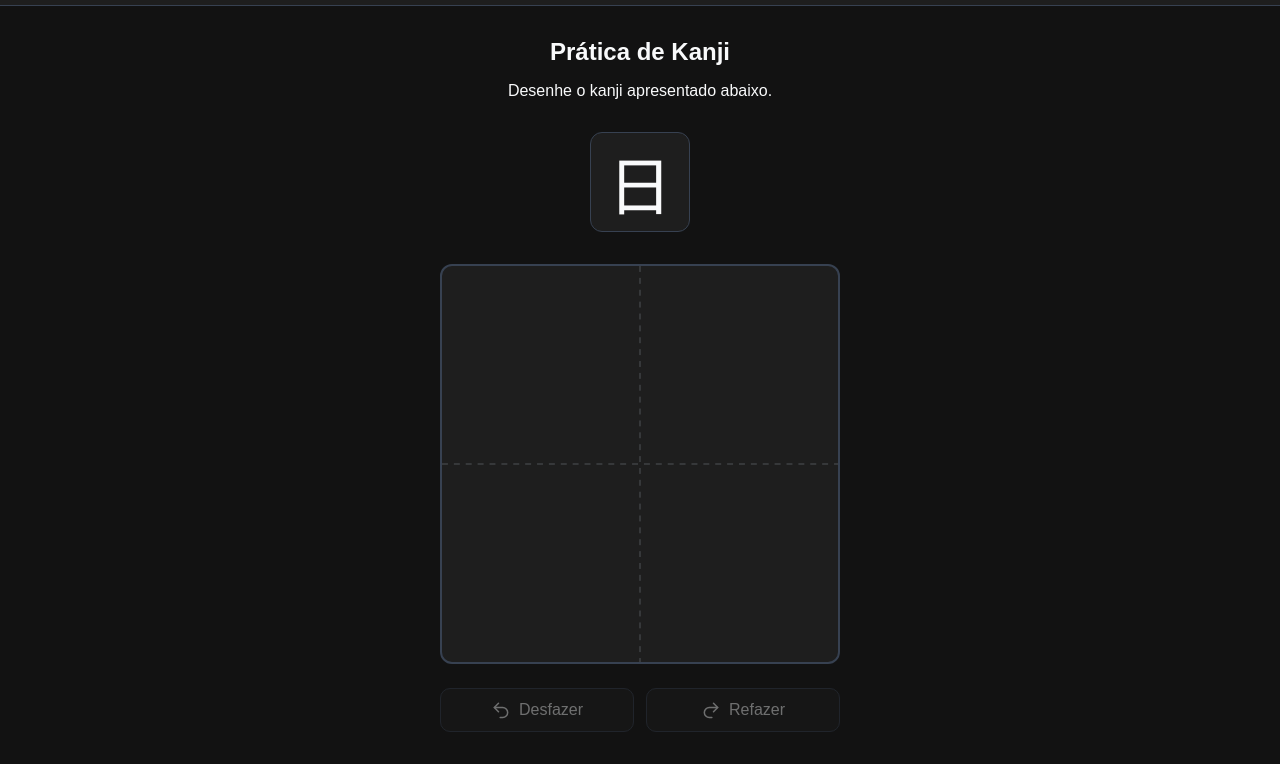
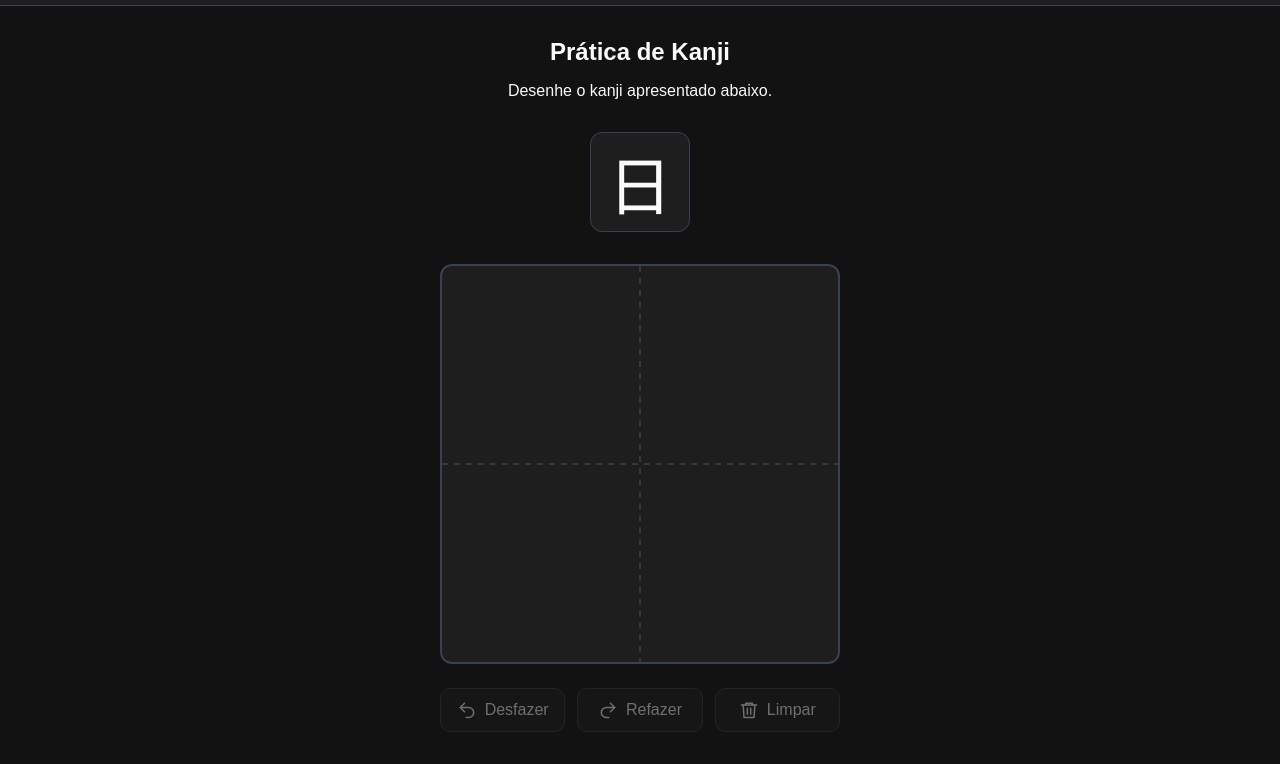
Before and after one commit to MateusNoguera/language-tool, a website with bundled scripts: page index.html in a window 1280 px wide. Shown: the part 74-838 px from the top of the page. Built offline with nearby package versions, Linux system fonts and the light colour scheme.

Commit message:
Added canvas clear functionality with undo support.

```diff
--- a/index.html
+++ b/index.html
@@ -100,6 +100,18 @@
                     <span data-i18n="redo">Refazer</span>
 
                 </button>
+
+                <button class="CanvasToolButton" id="clearButton" type="button" disabled>
+                    <svg viewBox="0 0 24 24" aria-hidden="true">
+                        <path d="M3 6H21"></path>
+                        <path d="M8 6V4H16V6"></path>
+                        <path d="M5 6L6 21H18L19 6"></path>
+                        <path d="M10 10V17M14 10V17"></path>
+                    </svg>
+                    <span data-i18n="clear">Limpar</span>
+
+                </button>
+
             </div>
 
         </section>
--- a/src/main.ts
+++ b/src/main.ts
@@ -14,6 +14,7 @@ const settingsPanel = document.querySelector<HTMLDialogElement>("#settingsPanel"
 
 const undoButton = document.querySelector<HTMLButtonElement>("#undoButton");
 const redoButton = document.querySelector<HTMLButtonElement>("#redoButton");
+const clearButton = document.querySelector<HTMLButtonElement>("#clearButton");
 
 function isGridMode(value: string): value is GridMode {
     return value === "none" || value === "four" || value === "sixteen" || value === "diagonal";
@@ -170,12 +171,25 @@ function redo(): void {
     updateHistoryButtons();
 }
 
+function clearCanvas(): void {
+    if (isDrawing || strokes.length === 0) return;
+
+    saveHistory();
+    strokes.length = 0;
+
+    drawStrokes();
+    updateHistoryButtons();
+}
+
 function updateHistoryButtons(): void {
     if (undoButton) {
         undoButton.disabled = isDrawing || history.length === 0;
     }
     if (redoButton) {
         redoButton.disabled = isDrawing || redoHistory.length === 0;
+    }
+    if (clearButton) {
+        clearButton.disabled = isDrawing || strokes.length === 0;
     }
 }
 
@@ -407,5 +421,6 @@ document.addEventListener("keydown", (event: KeyboardEvent) => {
 
 undoButton?.addEventListener("click", undo);
 redoButton?.addEventListener("click", redo);
+clearButton?.addEventListener("click", clearCanvas);
 
 updateHistoryButtons();
--- a/src/style.css
+++ b/src/style.css
@@ -407,13 +407,16 @@ html:not(.i18n-ready) [data-i18n] {
     width: 100%;
     max-width: 400px;
     margin-top: 8px;
+    flex-wrap: wrap;
 }
+
 .CanvasToolButton {
     display: inline-flex;
     align-items: center;
     justify-content: center;
     gap: 8px;
     flex: 1;
+    min-width: 100px;
     min-height: 44px;
     padding: 10px 16px;
     background-color: var(--bg-secondary);
--- a/src/translations.ts
+++ b/src/translations.ts
@@ -15,7 +15,8 @@ const ptBR = {
     gridSixteen: "16 quadrantes (4 x 4)",
     gridDiagonal: "4 quadrantes + diagonais",
     undo: "Desfazer",
-    redo: "Refazer"
+    redo: "Refazer",
+    clear: "Limpar"
 };
 
 type TranslationKey = keyof typeof ptBR;
@@ -40,7 +41,8 @@ export const translations = {
         gridSixteen: "16 quadrants (4 x 4)",
         gridDiagonal: "4 quadrants + diagonals",
         undo: "Undo",
-        redo: "Redo"
+        redo: "Redo",
+        clear: "Clear"
     }
 } satisfies Record<"pt-BR" | "en", TranslationDictionary>;
 
```
